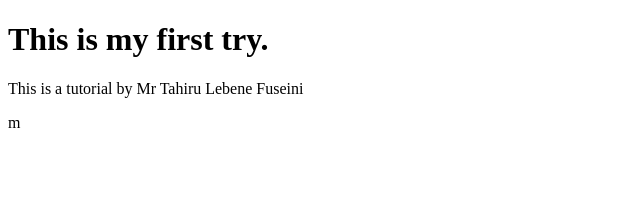
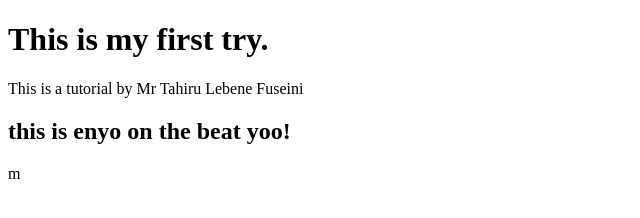
Before and after one commit to KisseihEnyonam/Githubtest, a plain HTML site: page index.html in a window 1280 px wide. Shown: the whole page, without its empty margins (0-640 px from the left). Drawn offline with Linux system fonts and the light colour scheme.

Commit message:
enyo edit

```diff
--- a/index.html
+++ b/index.html
@@ -9,5 +9,6 @@
 <body>
     <h1>This is my first try.</h1>
     <p>This is a tutorial by Mr Tahiru Lebene Fuseini</p>
+    <h2>this is enyo on the beat yoo!</h2>
 </body>
 </html>m
```
